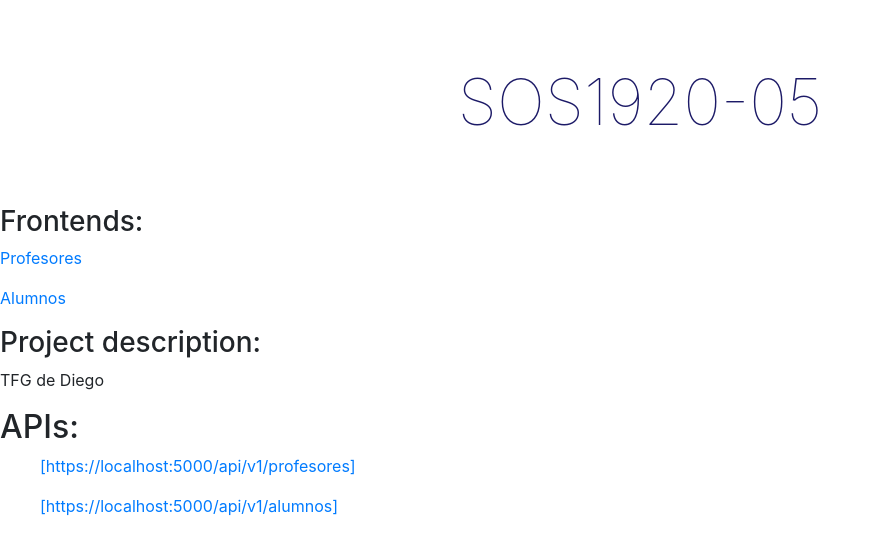
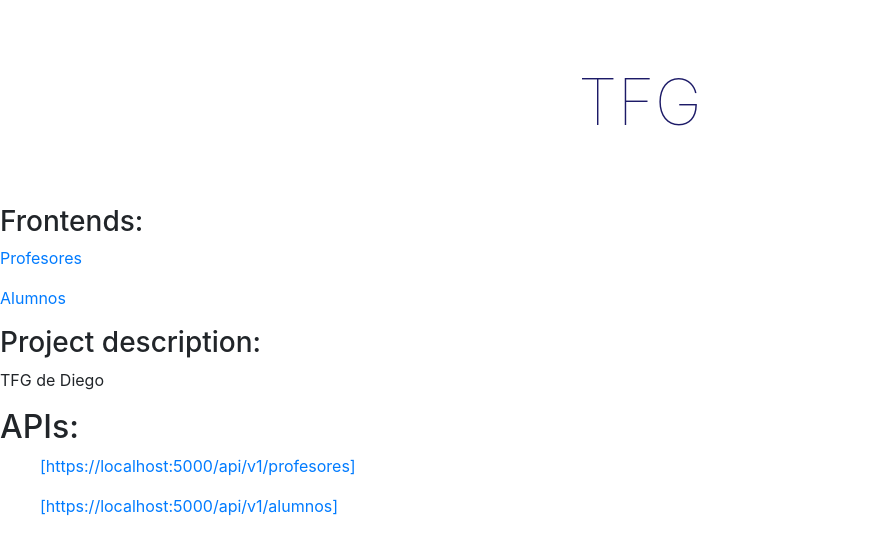
Before and after one commit to dieruiper/TFG, a Svelte app: page / in a window 1280 px wide. Shown: the top 554 px of the page, without its empty margins (0-881 px from the left). Built offline with nearby package versions, Linux system fonts and the light colour scheme.

Commit message:
Estructura basica

```diff
--- a/src/frontend/App.svelte
+++ b/src/frontend/App.svelte
@@ -22,7 +22,7 @@
 </script>
 
 <main>
-	<h3>SOS1920-05</h3>
+	<h3>TFG</h3>
 	<Router {routes} />
 </main>
 
```
